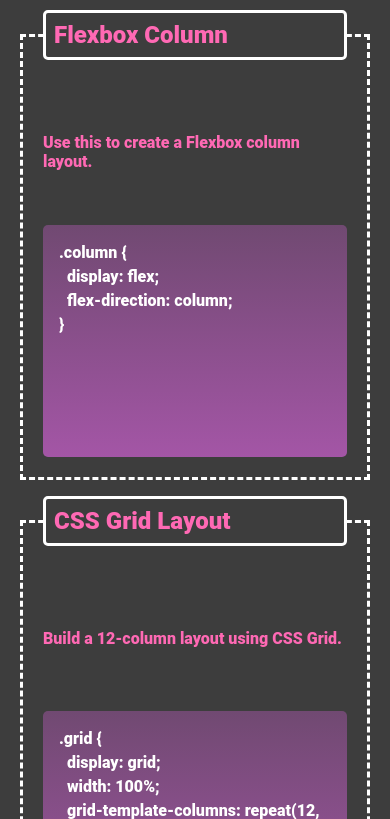
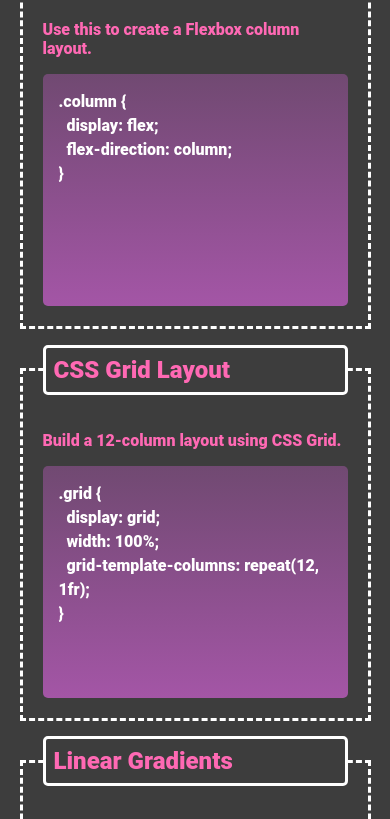
Before and after one commit to MeanBean87/css-cheatsheet-miniproject, a plain HTML site: page index.html in a window 390 px wide. Shown: the part 728-1547 px from the top of the page. Drawn offline with Linux system fonts and the light colour scheme.

Commit message:
fixed issues on mobile devices with scaling

```diff
--- a/assets/styles.css
+++ b/assets/styles.css
@@ -1,4 +1,4 @@
-
+/* Variables */
 :root {
   --gradient-background: linear-gradient(
     180deg,
@@ -7,10 +7,13 @@
   );
 }
 
+/* Global Styles */
 * {
   font-family: "Roboto", sans-serif;
   font-weight: bolder;
 }
+
+/* Body */
 body {
   margin: 0;
   display: flex;
@@ -19,6 +22,7 @@ body {
   background: #3d3d3d;
 }
 
+/* Header */
 header {
   margin-bottom: auto;
   text-align: center;
@@ -31,8 +35,9 @@ footer h3,
 .card-subtext {
   color: hotpink;
 }
+
 header h1 {
-  font-size: 2.5rem
+  font-size: 2.5rem;
 }
 
 header p {
@@ -41,27 +46,46 @@ header p {
   font-size: 1rem;
 }
 
+/* Footer */
 footer {
   margin-top: auto;
   text-align: center;
 }
 
+/* Code Snippets Section */
 .code-snippets {
   display: flex;
   flex-wrap: wrap;
-  justify-content: space-evenly;
+  justify-content: center;
   align-items: center;
+  max-width: 2000px;
 }
 
+/* Card Styles */
 .card {
   height: 400px;
   width: 400px;
   padding: 20px;
-  margin: 20px;
+  margin: 40px;
   display: flex;
   flex-direction: column;
   justify-content: space-between;
   border: 3px dashed white;
+}
+
+.card-header {
+  position: relative;
+  margin-top: -2.9rem;
+  background-color: #3d3d3d;
+  border-radius: 5px;
+  border: 3px solid white;
+  padding: 0.5rem;
+}
+
+.card-subtext {
+  display: flex;
+  flex-direction: column;
+  justify-content: center;
 }
 
 article {
@@ -73,23 +97,25 @@ article {
   line-height: 1.5rem;
 }
 
-.card-subtext {
-  display: flex;
-  flex-direction: column;;
-  justify-content: center;
-}
-
 .card:hover,
 .card:hover .card-header {
   box-shadow: inset 0px 0px 8px rgba(232, 102, 236, 1),
     0 0 15px rgba(232, 102, 236, 1);
 }
 
-.card-header {
-  position: relative;
-  margin-top: -2.9rem;
-  background-color: #3d3d3d;
-  border-radius: 5px;
-  border: 3px solid white;
-  padding: 0.5rem;
+/* Media Queries */
+@media (max-width: 768px) {
+  .card {
+    width: 45%;
+    height: 45%;
+    margin: 2.5%;
+  }
 }
+
+@media (max-width: 480px) {
+  .card {
+    width: 100%;
+    height: 40%;
+    margin: 5%;
+  }
+}
```
